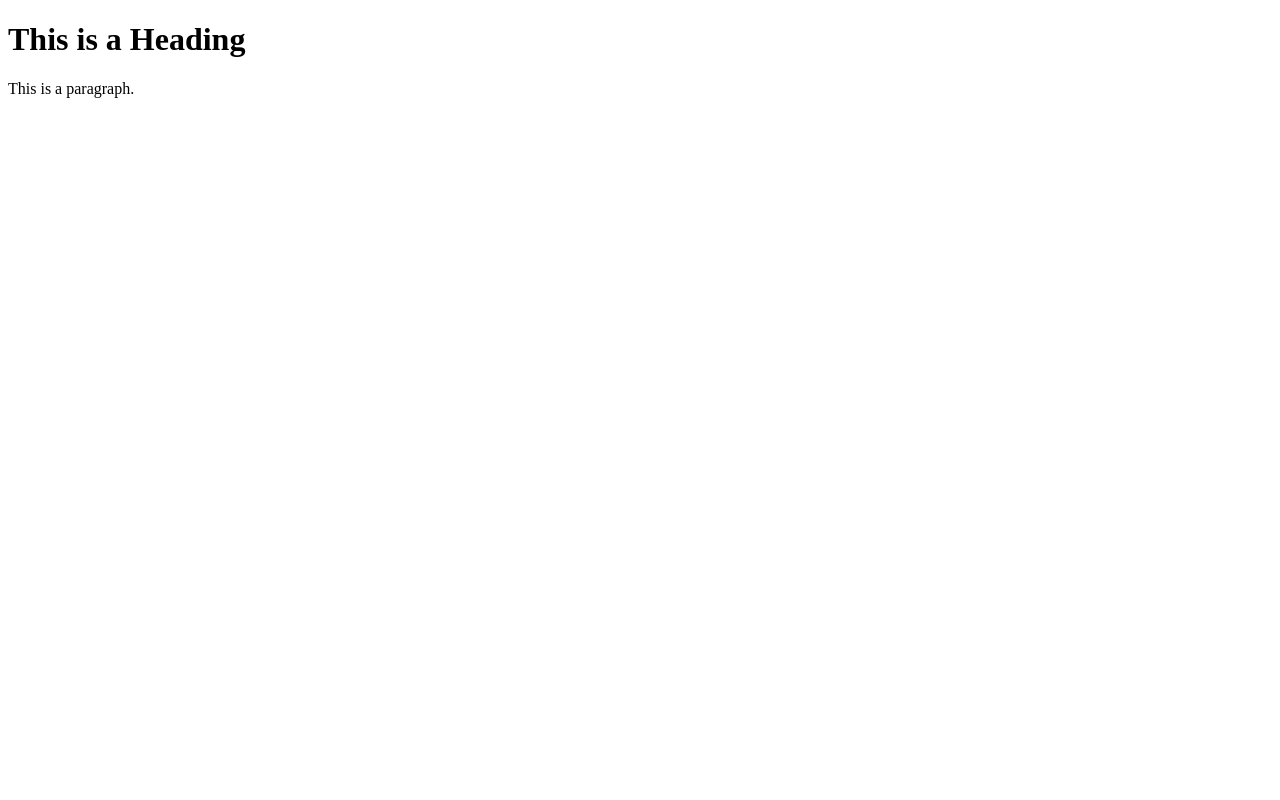
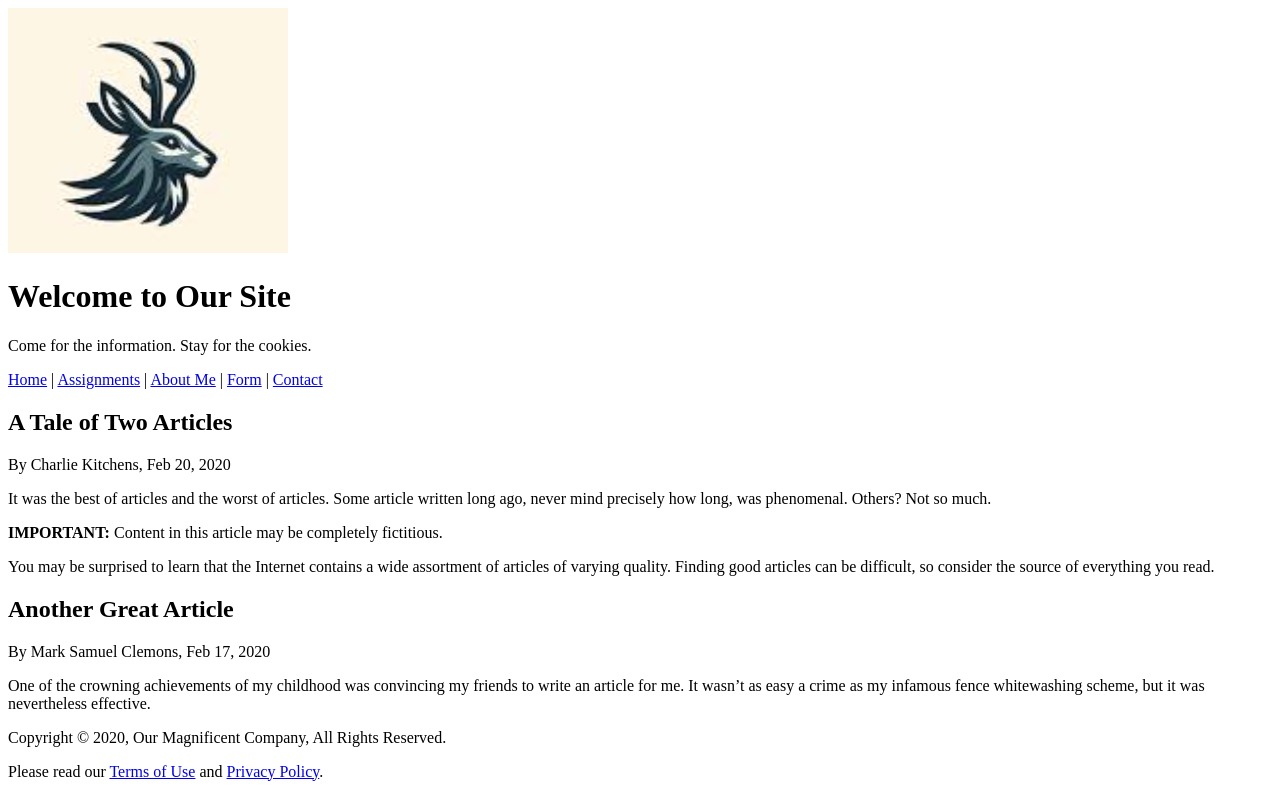
Before and after one commit to JohnShijo/SFTE101, a plain HTML site: page index.html in a window 1280 px wide. Drawn offline with Linux system fonts and the light colour scheme.

Commit message:
New Stuff

```diff
--- a/index.html
+++ b/index.html
@@ -1,12 +1,89 @@
-<!DOCTYPE html>
-<html>
+<!-- <!DOCTYPE html>
+<html lang="en">
 <head>
-<title>Page Title</title>
+   <title>Div vs. Span</title>
+    <style>
+        span {
+            color: rgb(255, 255, 255);
+            background-color: darkgrey;
+        }
+        div {
+            color: lightgrey;
+            background-color: black;
+        }
+    </style>
 </head>
 <body>
+    <header>
+        <h1>DIVs vs SPANs</h1>
+    </header>
+    <main>
+        <div>The div element provides a way to identify a block of content that can be styled by CSS specified in the style element.</div>
 
-<h1>This is a Heading</h1>
-<p>This is a paragraph.</p>
+        <p>Without the style element, a div would be indistinguishable from a paragraph within the body of an HTML document. However paragraphs like this aren't automatically styled unless specified in the style element.</p>
+       <span>Spans</span>
+       <span>are not block</span>
+       <span>of text</span>
+       <span>so they remain</span>
+       <span>inline without wrapping like DIVs</span>
+       <div><p>You can even put a <span>span</span> inside of a div if there is something inside requiring <span>special styling</span></p></div>
+    </main>
+</body>
+</html> -->
 
-</body>
+
+<!doctype html>
+<html lang="en">
+    <head>
+        <meta charset="utf-8">
+        <title>An Outstanding Blog</title>
+    </head>
+
+    <body>
+        <header>
+            <img src="images/logo.png" alt="Our Magnificent Logo">
+            <h1>Welcome to Our Site</h1>
+            <p>Come for the information. Stay for the cookies.</p>
+
+            <nav>
+                <a href="index.html">Home</a> |
+                <a href="assignment1.html">Assignments</a> |
+                <a href="#">About Me</a> |
+                <a href="#">Form</a> |
+                <a href="#">Contact</a>
+            </nav>
+        </header>
+
+        <main>
+            <section>
+                <article>
+                    <header>
+                        <h2>A Tale of Two Articles</h2>
+                        <p>By Charlie Kitchens, Feb 20, 2020</p>
+                    </header>
+
+                    <p>It was the best of articles and the worst of articles. Some article written long ago, never mind precisely how long, was phenomenal. Others? Not so much.</p>
+
+                    <aside>
+                        <p><strong>IMPORTANT:</strong> Content in this article may be completely fictitious.
+                    </aside>
+
+                    <p>You may be surprised to learn that the Internet contains a wide assortment of articles of varying quality. Finding good articles can be difficult, so consider the source of everything you read.</p>
+                </article>
+
+                <article>
+                    <header>
+                    <h2>Another Great Article</h2>
+                    <p>By Mark Samuel Clemons, Feb 17, 2020</p>
+                    </header>
+                    <p>One of the crowning achievements of my childhood was convincing my friends to write an article for me. It wasn’t as easy a crime as my infamous fence whitewashing scheme, but it was nevertheless effective.</p>
+                </article>
+            </section>
+        </main>
+
+        <footer>
+            <p>Copyright &copy; 2020, Our Magnificent Company, All Rights Reserved.</p>
+            <p>Please read our <a href="terms.html">Terms of Use</a> and <a href="privacy.html">Privacy Policy</a>.</p>
+        </footer>
+    </body>
 </html>
```
Also changed, not shown: assignment1.html (added, +1 -0 lines), test.html (added, +12 -0 lines), week3.html (deleted, +0 -32 lines), about-me.html (added), form.html (renamed from week1.html), images/logo.png (added).
